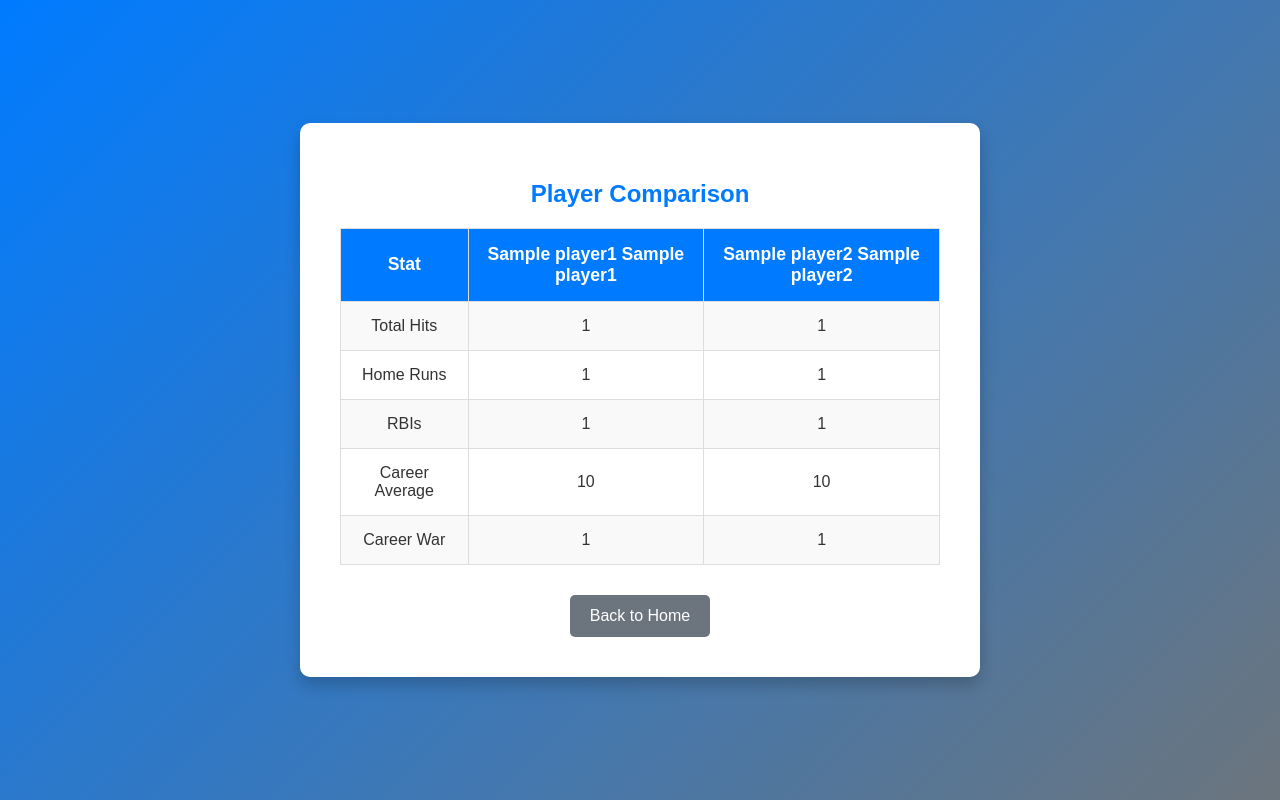
After one commit to willclo1/MariaDeadbeatsSite, a Flask app: template templates/compare.html in a window 1280 px wide. The commit adds this page. Run offline with Flask 3, Linux system fonts and the light colour scheme; the template is opened without the code that fills it: most values are stand-ins (such as "Sample title", 1, 10 or a date in 2020).

Commit message:
added comparing of two players who have batting stats.

```diff
--- a/app.py
+++ b/app.py
@@ -3,7 +3,6 @@ from sqlalchemy import create_engine
 from sqlalchemy.orm import sessionmaker
 from sqlalchemy.sql import text
 from cfg import engineStr
-from teamMapping import team_map
 
 app = Flask(__name__)
 app.secret_key = "your_secret_key"
@@ -51,12 +50,20 @@ def summary():
     if not team or not year:
         return "Error: Team and year must be specified", 400
 
-    teamID = team_map.get(team)
-
-    if not teamID:
-        return f"Error: Team '{team}' not found in the mapping.", 404
 
     with engine.connect() as connection:
+        team_query = text("""
+                SELECT teamID
+                FROM teams
+                WHERE yearID = :year AND team_name = :team
+                LIMIT 1;
+            """)
+        result = connection.execute(team_query, {"year": year, "team": team}).mappings().first()
+
+        if not result:
+            return f"Error: Team '{team}' not found for the year {year}.", 404
+
+        teamID = result["teamID"]
 
         batting_team_query = text(f"""
             SELECT
@@ -78,7 +85,7 @@ def summary():
             JOIN teams t ON b.teamID = t.teamID AND b.yearId = t.yearID
             JOIN people p ON b.playerID = p.playerID
             WHERE b.teamID = :teamID AND b.yearId = :year
-            ORDER BY b.b_G DESC, (b.b_H / b.b_AB) DESC
+            ORDER BY b.b_AB DESC, (b.b_H / b.b_AB), b.b_G DESC
         """)
         batting_result = connection.execute(batting_team_query, {"teamID": teamID, "year": year}).mappings().all()
 
@@ -103,23 +110,24 @@ def summary():
             ops = obp + slg
             avg = hits / at_bats if at_bats > 0 else 0
             k_bb = strikeouts / walks if walks > 0 else 0
+            if at_bats != 0:
+                batting_stats.append({
+                    "first_name": row["first_name"],
+                    "last_name": row["last_name"],
+                    "games": row["games"],
+                    "at_bats": at_bats,
+                    "hits": hits,
+                    "home_runs": home_runs,
+                    "walks": walks,
+                    "strikeouts": strikeouts,
+                    "avg": f"{avg:.3f}",
+                    "obp": f"{obp:.3f}",
+                    "slg": f"{slg:.3f}",
+                    "ops": f"{ops:.3f}",
+                    "k_bb": f"{k_bb:.3f}" if walks > 0 else 'N/A',
+                    "war": round(war, 2) if war != 'N/A' else 'N/A',
+                })
 
-            batting_stats.append({
-                "first_name": row["first_name"],
-                "last_name": row["last_name"],
-                "games": row["games"],
-                "at_bats": at_bats,
-                "hits": hits,
-                "home_runs": home_runs,
-                "walks": walks,
-                "strikeouts": strikeouts,
-                "avg": f"{avg:.3f}",
-                "obp": f"{obp:.3f}",
-                "slg": f"{slg:.3f}",
-                "ops": f"{ops:.3f}",
-                "k_bb": f"{k_bb:.3f}" if walks > 0 else 'N/A',
-                "war": round(war, 2) if war != 'N/A' else 'N/A',
-            })
 
         pitching_team_query = text(f"""
             SELECT
@@ -187,7 +195,7 @@ def summary():
 
         divID = div_lg_result["divID"]
         lgID = div_lg_result["lgID"]
-        if int(year) >= 1969:
+        if int(year) >= 1969 and divID and lgID:
             division_query = text("""
                 SELECT
                     t.team_name,
@@ -205,7 +213,16 @@ def summary():
             """)
             division_result = connection.execute(division_query,
                                                  {"year": year, "divID": divID, "lgID": lgID}).mappings().all()
-        else:
+            division_standings = []
+            for row in division_result:
+                division_standings.append({
+                    "team_name": row["team_name"],
+                    "wins": row["team_W"],
+                    "losses": row["team_L"],
+                    "winning_pct": f"{row['winning_pct']:.3f}",
+                    "games_back": f"{row['GB']:.1f}" if row["GB"] is not None else "0.0",
+                })
+        elif lgID != 'NA':
             league_query = text("""
                 SELECT
                     t.team_name,
@@ -222,16 +239,18 @@ def summary():
                 ORDER BY t.team_W DESC;
             """)
             division_result = connection.execute(league_query, {"year": year, "lgID": lgID}).mappings().all()
+            division_standings = []
+            for row in division_result:
+                division_standings.append({
+                    "team_name": row["team_name"],
+                    "wins": row["team_W"],
+                    "losses": row["team_L"],
+                    "winning_pct": f"{row['winning_pct']:.3f}",
+                    "games_back": f"{row['GB']:.1f}" if row["GB"] is not None else "0.0",
+                })
+        else:
+            division_standings = []
 
-        division_standings = []
-        for row in division_result:
-            division_standings.append({
-                "team_name": row["team_name"],
-                "wins": row["team_W"],
-                "losses": row["team_L"],
-                "winning_pct": f"{row['winning_pct']:.3f}",
-                "games_back": f"{row['GB']:.1f}" if row["GB"] is not None else "0.0",
-            })
 
         team_stats_query = text("""
             SELECT
@@ -278,5 +297,65 @@ def summary():
 
     return render_template('summary.html', summary=summary_data)
 
+
+@app.route("/comparePlayers", methods=['GET', 'POST'])
+def comparePlayers():
+    message = None
+
+    if request.method == 'POST':
+        player1_name = request.form['player1']
+        player2_name = request.form['player2']
+
+        # Validate input
+        try:
+            player1_first, player1_last = player1_name.split()
+            player2_first, player2_last = player2_name.split()
+        except ValueError:
+            message = "Invalid input. Falling back to Babe Ruth and Willie Mays."
+
+        with engine.connect() as connection:
+            player_query = text("""
+                SELECT p.playerID, p.nameFirst, p.nameLast,
+                       SUM(b.b_H) AS total_hits,
+                       SUM(b.b_HR) AS total_home_runs,
+                       SUM(b.b_RBI) AS total_rbi,
+                       AVG(b.b_H / b.b_AB) AS avg,
+                       sum(b.b_WAR) as total_war
+                FROM people p
+                JOIN batting b ON p.playerID = b.playerID
+                WHERE p.nameFirst = :first AND p.nameLast = :last
+                GROUP BY p.playerID;
+            """)
+
+            # Try to fetch provided player stats
+            player1_stats = connection.execute(player_query, {"first": player1_first, "last": player1_last}).mappings().first() if 'player1_first' in locals() else None
+            player2_stats = connection.execute(player_query, {"first": player2_first, "last": player2_last}).mappings().first() if 'player2_first' in locals() else None
+
+
+            if not player1_stats or not player2_stats:
+                player1_fallback = {"first": "Babe", "last": "Ruth"}
+                player2_fallback = {"first": "Willie", "last": "Mays"}
+                message = "Invalid input. Falling back to Babe Ruth and Willie Mays."
+                player1_stats = connection.execute(player_query, player1_fallback).mappings().first()
+                player2_stats = connection.execute(player_query, player2_fallback).mappings().first()
+            player1_stats = dict(player1_stats) if player1_stats else None
+            player2_stats = dict(player2_stats) if player2_stats else None
+
+            # Format averages
+            if player1_stats and 'avg' in player1_stats and player1_stats['avg'] is not None:
+                player1_stats['avg'] = f"{player1_stats['avg']:.3f}"
+            if player2_stats and 'avg' in player2_stats and player2_stats['avg'] is not None:
+                player2_stats['avg'] = f"{player2_stats['avg']:.3f}"
+
+        return render_template(
+            "compare.html",
+            player1=player1_stats,
+            player2=player2_stats,
+            message=message
+        )
+
+    # If GET request, render the compare form
+    return render_template("compare_form.html")
+
 if __name__ == '__main__':
     app.run(debug=True)
--- /dev/null
+++ b/templates/compare.html
@@ -0,0 +1,135 @@
+<!DOCTYPE html>
+<html lang="en">
+<head>
+    <title>Player Comparison</title>
+    <style>
+        body {
+            font-family: 'Arial', sans-serif;
+            background: linear-gradient(135deg, #007bff, #6c757d);
+            color: #f9f9f9;
+            margin: 0;
+            padding: 0;
+            display: flex;
+            justify-content: center;
+            align-items: center;
+            height: 100vh;
+        }
+
+        .container {
+            background: #fff;
+            color: #333;
+            padding: 40px;
+            border-radius: 10px;
+            box-shadow: 0 8px 16px rgba(0, 0, 0, 0.2);
+            width: 100%;
+            max-width: 600px;
+            text-align: center;
+            position: relative;
+            overflow: hidden;
+        }
+
+        h1 {
+            color: #007bff;
+            margin-bottom: 20px;
+            font-size: 24px;
+        }
+
+        table {
+            width: 100%;
+            border-collapse: collapse;
+            margin: 20px 0;
+        }
+
+        th, td {
+            padding: 15px;
+            text-align: center;
+            border: 1px solid #ddd;
+        }
+
+        th {
+            background-color: #007bff;
+            color: #fff;
+            font-size: 1.1em;
+        }
+
+        tr:nth-child(even) {
+            background-color: #f9f9f9;
+        }
+
+        tr:hover {
+            background-color: #e9f7fc;
+        }
+
+        td {
+            font-size: 1em;
+        }
+
+        button {
+            background-color: #007bff;
+            color: white;
+            border: none;
+            padding: 12px 20px;
+            font-size: 16px;
+            border-radius: 5px;
+            cursor: pointer;
+            transition: all 0.3s ease-in-out;
+            margin-top: 20px;
+        }
+
+        button:hover {
+            background-color: #0056b3;
+            transform: scale(1.02);
+        }
+
+        .back-button {
+            background-color: #6c757d;
+            margin-top: 10px;
+        }
+
+        .back-button:hover {
+            background-color: #5a6268;
+        }
+    </style>
+</head>
+<body>
+    <div class="container">
+        <h1>Player Comparison</h1>
+        {% if message %}
+            <p style="color: red;">{{ message }}</p>
+        {% endif %}
+        <table>
+            <tr>
+                <th>Stat</th>
+                <th>{{ player1['nameFirst'] }} {{ player1['nameLast'] }}</th>
+                <th>{{ player2['nameFirst'] }} {{ player2['nameLast'] }}</th>
+            </tr>
+            <tr>
+                <td>Total Hits</td>
+                <td>{{ player1['total_hits'] }}</td>
+                <td>{{ player2['total_hits'] }}</td>
+            </tr>
+            <tr>
+                <td>Home Runs</td>
+                <td>{{ player1['total_home_runs'] }}</td>
+                <td>{{ player2['total_home_runs'] }}</td>
+            </tr>
+            <tr>
+                <td>RBIs</td>
+                <td>{{ player1['total_rbi'] }}</td>
+                <td>{{ player2['total_rbi'] }}</td>
+            </tr>
+            <tr>
+                <td>Career Average</td>
+                <td>{{ player1['avg'] }}</td>
+                <td>{{ player2['avg'] }}</td>
+            </tr>
+            <tr>
+                <td>Career War</td>
+                <td>{{ player1['total_war'] }}</td>
+                <td>{{ player2['total_war'] }}</td>
+            </tr>
+        </table>
+        <button class="back-button" onclick="window.location.href='/'">Back to Home</button>
+    </div>
+</body>
+</html>
--- a/templates/summary.html
+++ b/templates/summary.html
@@ -27,7 +27,6 @@
 </head>
 <body>
     <div class="container">
-
         <h1>{{ summary.team }} - {{ summary.year }}</h1>
         <p class="instructions">A detailed overview of {{ summary.team }}'s performance in {{ summary.year }}.</p>
 
--- a/templates/team_selection.html
+++ b/templates/team_selection.html
@@ -12,6 +12,8 @@
         <h1>Select Your Favorite Team</h1>
         <div class="instructions">
             <p>Choose your team from the list below and click <strong>Submit</strong> to continue.</p>
+            <p>If you want to compare two players career <strong>batting</strong> stats, please click the <strong>Compare Two Players</strong>
+                button below.</p>
         </div>
         <form method="POST" action="/">
             <label for="team">Choose a Team:</label>
@@ -23,6 +25,7 @@
             </select>
             <button type="submit">Submit</button>
         </form>
+        <a href="/comparePlayers" class="back-button">Compare two players!</a>
     </div>
 </body>
 </html>
```
Also changed, not shown: static/css/styles.css (+19 -0 lines), teamMapping.py (+59 -185 lines), templates/compare_form.html (added, +94 -0 lines).
